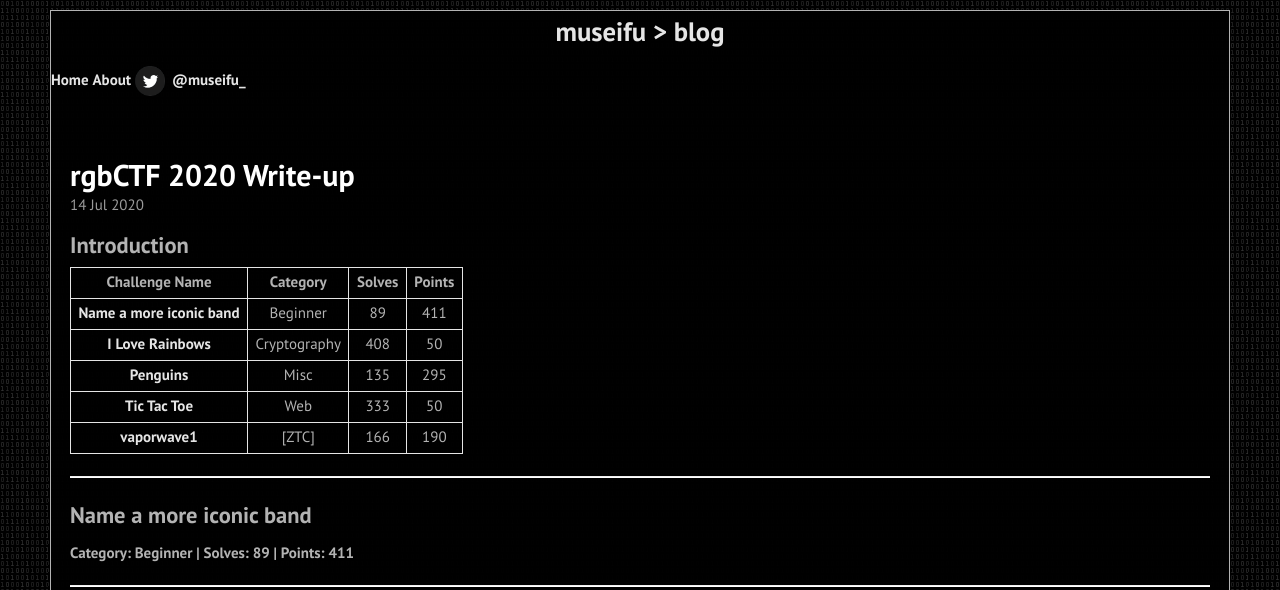
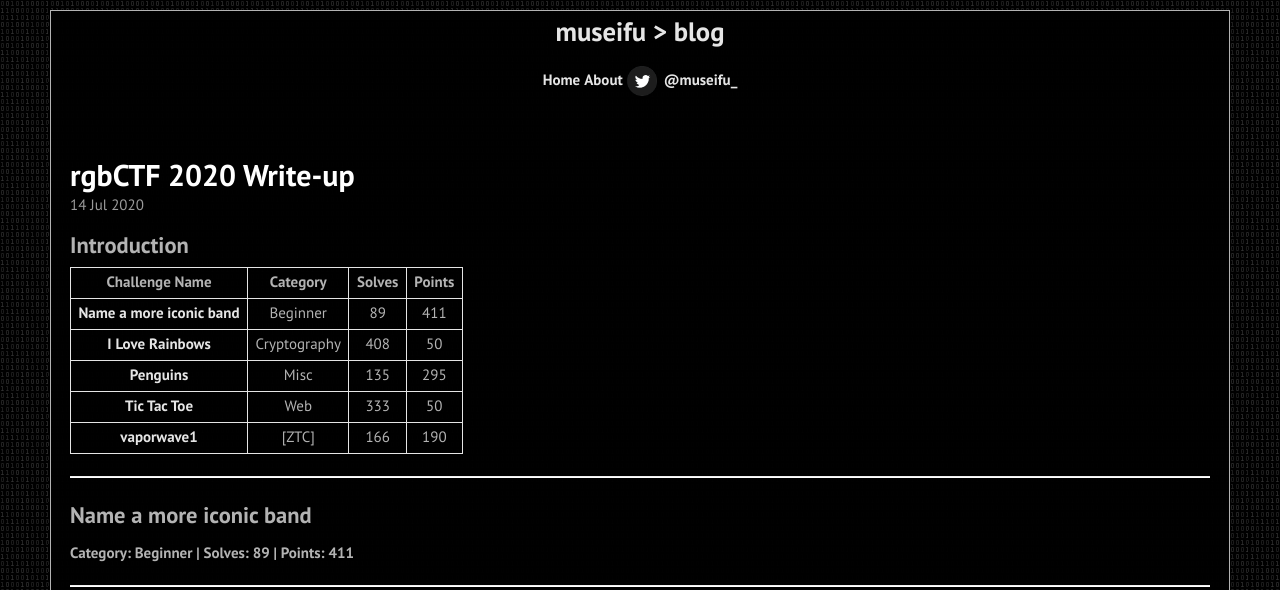
Before and after one commit to museifu666/museifu666.github.io, a Jekyll site: the page built from index.html, in a window 1280 px wide. Shown: the top 590 px of the page. Built offline with Jekyll 4.4.1, drawn with Linux system fonts in a browser that asks for light colours; the list of posts is cut into pages by our own code; grey boxes are pictures that could not be loaded.

Commit message:
Update poole.css

```diff
--- a/public/css/poole.css
+++ b/public/css/poole.css
@@ -40,13 +40,15 @@
 }
 
 #myTopnav {
-        text-align: center;
+  text-align: center;
 	font-size: 20pt;
+}
+.navbar {
+  text-align: center;
 }
 
 .navbar-item a {
-        padding: 3px;
-         text-align: center;
+  padding: 3px;
 }
 
 .navbar-item img {
```
